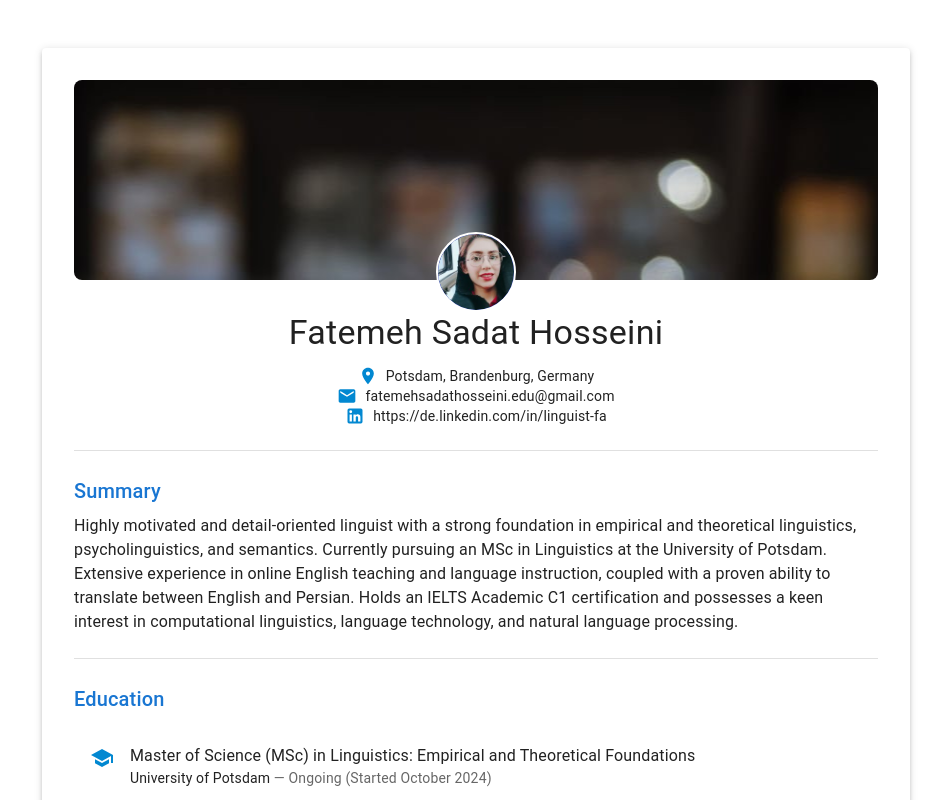
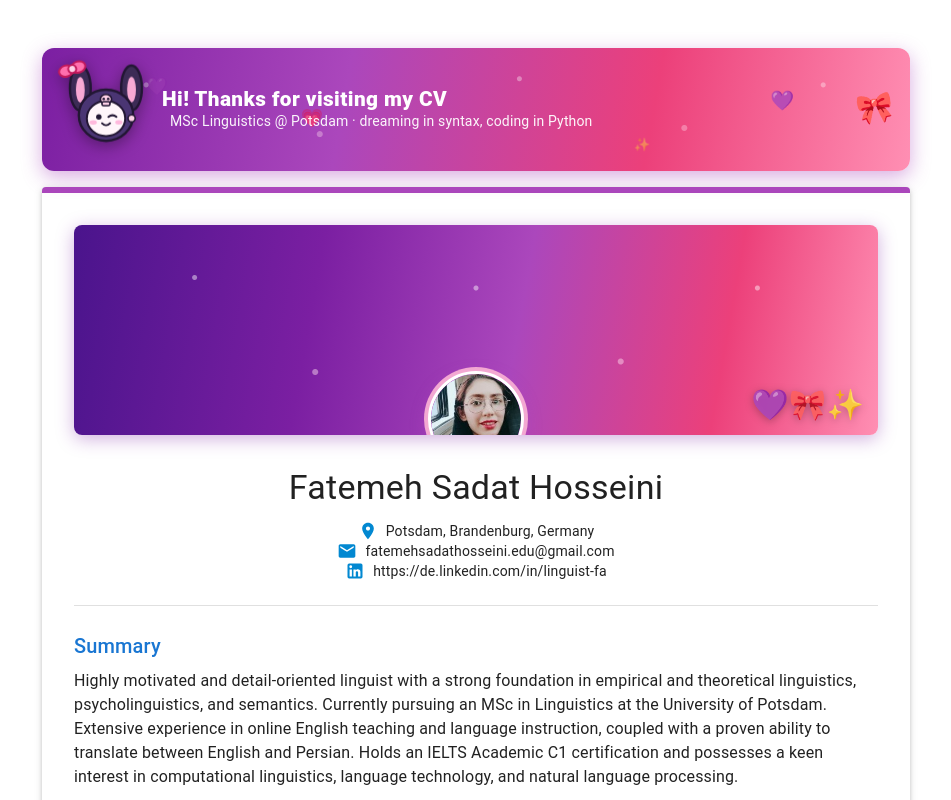
Before and after one commit to FatemehSadathosseini-git/FatemehSadathosseini-git.github.io, a React (Vite) app: page / in a window 1280 px wide. Shown: the top 800 px of the page, without its empty margins (164-1115 px from the left). Built offline with nearby package versions, Linux system fonts and the light colour scheme.

Commit message:
style: purple-pink theme for header, avatar ring and footer, mount Kuromi banner

```diff
--- a/src/Resume.tsx
+++ b/src/Resume.tsx
@@ -17,6 +17,7 @@ import {
   Link,
 } from '@mui/material';
 import { School, Work, CheckCircle, LocationOn, Email, LinkedIn, Language, Psychology, Code, SmartToy, Analytics, RecordVoiceOver, Group } from '@mui/icons-material';
+import KuromiBanner from './KuromiBanner.tsx';
 import resumeData from './resume.data.json';
 
 interface SkillItem {
@@ -47,30 +48,54 @@ function levelProps(level: string): { color: 'primary' | 'info' | 'default'; var
 const Resume: React.FC = () => {
   return (
     <Container maxWidth="md" sx={{ my: { xs: 0, md: 4 }, p: { xs: 0, md: 2 } }}>
-      <Paper elevation={3} sx={{ p: { xs: 2, md: 4 } }}>
+      <KuromiBanner />
+      <Paper elevation={3} sx={{ p: { xs: 2, md: 4 }, borderTop: '6px solid #ab47bc' }}>
         <Box display="flex" flexDirection="column" alignItems="center" mb={3}>
           <Box
             sx={{
               width: '100%',
-              height: { xs: 90, md: 200 },
-              backgroundImage: 'url("./header.jpg")',
-              backgroundSize: 'center',
-              backgroundPosition: 'top',
+              height: { xs: 120, md: 210 },
+              background: 'linear-gradient(100deg, #4a148c 0%, #7b1fa2 30%, #ab47bc 55%, #ec407a 80%, #ff8fb3 100%)',
               mb: { xs: 3, md: 4 },
               borderRadius: '8px',
               display: 'flex',
               justifyContent: 'center',
               alignItems: 'flex-end',
+              position: 'relative',
+              overflow: 'hidden',
+              boxShadow: '0 4px 18px rgba(123,31,162,0.35)',
             }}
           >
+            <Box
+              sx={{
+                position: 'absolute',
+                inset: 0,
+                opacity: 0.5,
+                backgroundImage:
+                  'radial-gradient(circle at 15% 25%, rgba(255,255,255,0.9) 0 2px, transparent 3px), radial-gradient(circle at 30% 70%, rgba(255,227,241,0.9) 0 2.5px, transparent 3.5px), radial-gradient(circle at 50% 30%, rgba(255,255,255,0.9) 0 2px, transparent 3px), radial-gradient(circle at 68% 65%, rgba(255,227,241,0.9) 0 2.5px, transparent 3.5px), radial-gradient(circle at 85% 30%, rgba(255,255,255,0.9) 0 2px, transparent 3px)',
+              }}
+            />
+            <Box
+              sx={{
+                position: 'absolute',
+                bottom: 8,
+                right: 14,
+                fontSize: { xs: 22, md: 30 },
+                filter: 'drop-shadow(0 2px 4px rgba(0,0,0,0.3))',
+              }}
+            >
+              💜🎀✨
+            </Box>
             <Avatar
               sx={{
-                width: 80,
-                height: 80,
+                width: 96,
+                height: 96,
                 mb: -4,
-                bgcolor: '#3f51b5',
+                bgcolor: '#ab47bc',
                 fontSize: '2.5rem',
-                border: '2px solid white',
+                border: '3px solid white',
+                boxShadow: '0 0 0 4px #f3a8d2, 0 6px 16px rgba(171,71,188,0.55)',
+                zIndex: 1,
               }}
             >
               <img src="./avatar.jpeg" alt="Profile" style={{ width: '100%', height: '100%', borderRadius: '50%' }} />
@@ -235,7 +260,7 @@ const Resume: React.FC = () => {
           mt: { xs: 2, md: 4 },
           py: { xs: 2, md: 3 },
           height: { xs: 100, md: 150 },
-          background: 'linear-gradient(to bottom,rgb(61, 147, 190),rgb(29, 93, 112))',
+          background: 'linear-gradient(to bottom,#7b1fa2,#ec407a)',
           color: 'white',
           display: 'flex',
           flexDirection: 'column',
```
